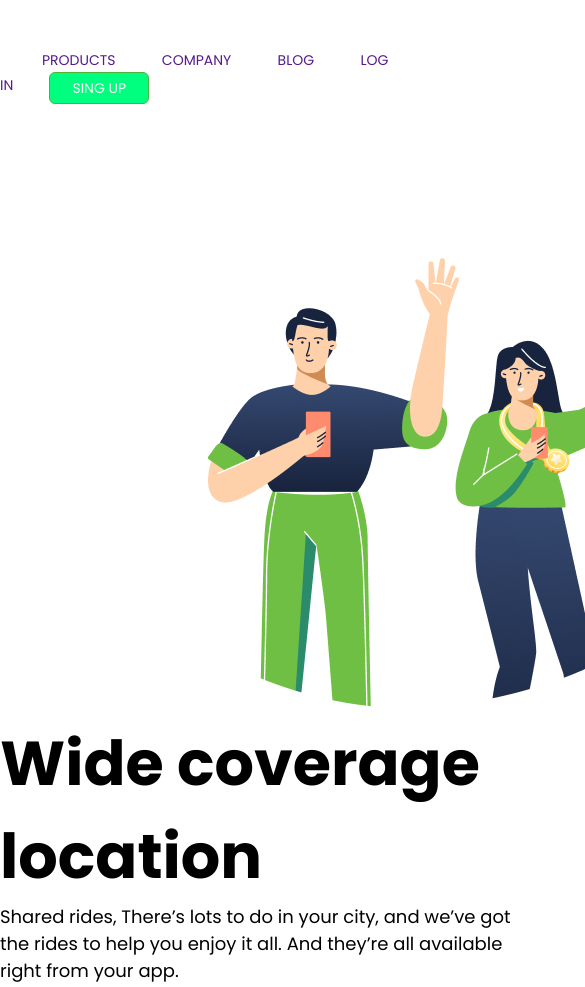
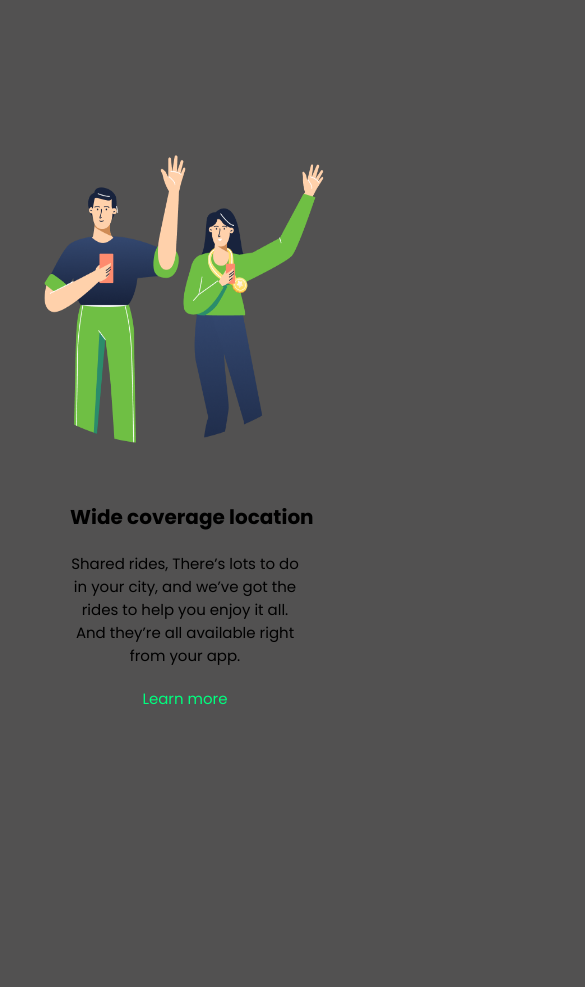
Before and after one commit to danilobrayann/PAINEL2, a plain HTML site: page index.html in a window 390 px wide. Shown: the top 987 px of the page, 585 px wide, since content can reach past the window. After the commit the page ends 844 px from the top, so only its background shows below. Drawn offline with Linux system fonts and the light colour scheme.

Commit message:
RESPONSIVO

```diff
--- a/style.css
+++ b/style.css
@@ -64,3 +64,77 @@ p{
 span{
    color: #00FF7F;
 }
+
+
+@media screen and (max-width:500px) {
+
+    header{
+
+        display: inline-block;
+        width: 0;
+        height: 0;
+        font-size: 3px;
+       display: none;
+
+
+    }
+
+
+    .bnt1{
+        display: inline-block;
+        margin-top: 0px;
+        margin-left: 0px;
+    }
+body{
+    background-color: rgb(82, 81, 81);
+    width: 0;
+    height: 0;
+    display: inline-block;
+}
+
+    main{
+        width: 0;
+        height: 0;
+    }
+    .texto1{
+        width: 0;
+        height: 0;
+    }
+
+
+    .img1{
+        width: 300px;
+        height: 300px;
+       margin-left: 30px;
+    }
+
+    h1{
+        width: 270px;
+
+        font-size: 20px;
+        margin-top: 50px;
+        margin-left: 70px;
+
+
+    }
+
+    h2{
+        width: 0;
+        font-size: 10px;
+        text-align: center;
+        margin-left: 120px;
+        margin-top: 2px;
+
+    }
+    p{
+        width: 230px;
+
+        font-size: 15px;
+        text-align: center;
+        margin-top: 20px;
+        margin-left: 70px;
+        margin-bottom: 2px;
+    }
+
+
+}
```
Also changed, not shown: PAINEL2.png (added), painel 2.png (deleted), 1 other file.
